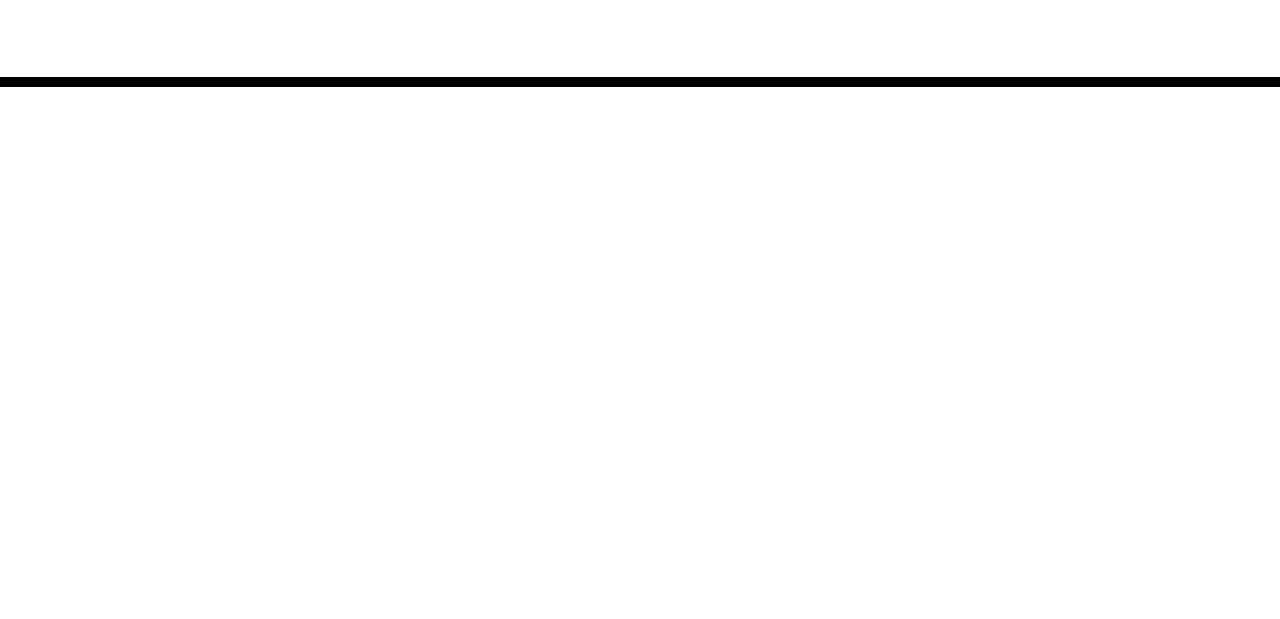
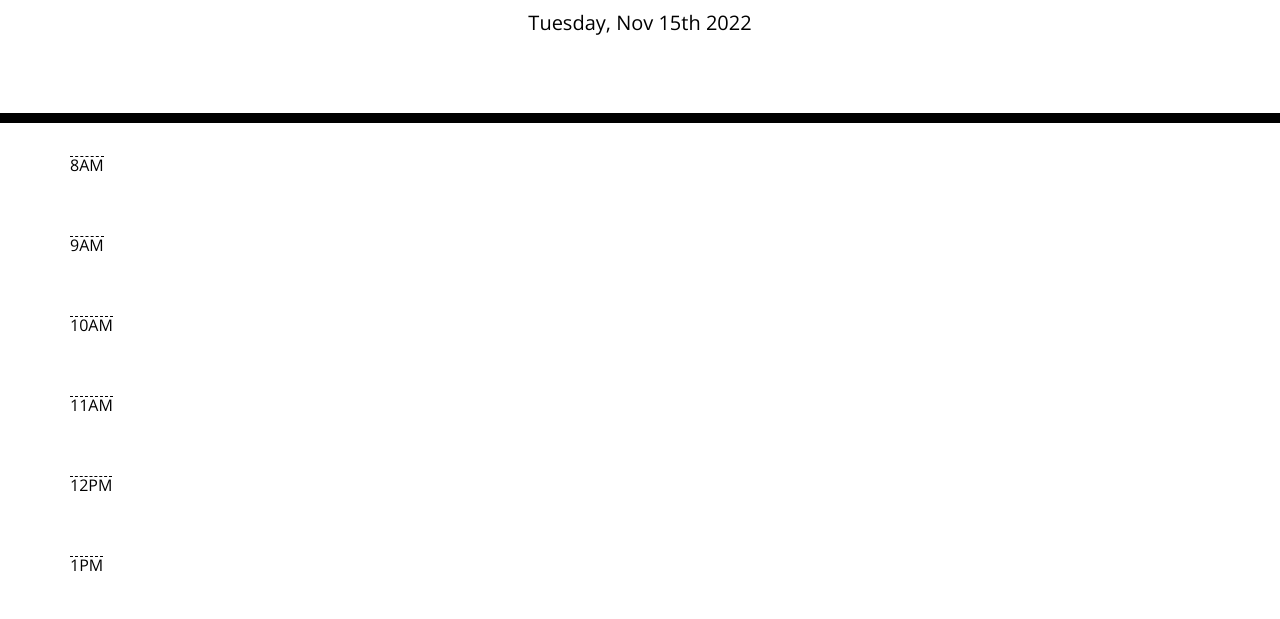
Before and after one commit to MightyHero/module-5-challenges, a plain HTML site: page Develop/index.html in a window 1280 px wide. Shown: the part 181-800 px from the top of the page. Drawn offline with nearby package versions, Linux system fonts and the light colour scheme.

Commit message:
added source for javascript to html

```diff
--- a/Develop/index.html
+++ b/Develop/index.html
@@ -34,5 +34,6 @@
 
     <script src="https://cdnjs.cloudflare.com/ajax/libs/jquery/3.2.1/jquery.min.js"></script>
     <script src="https://cdnjs.cloudflare.com/ajax/libs/moment.js/2.24.0/moment.min.js"></script>
+    <script src="script.js"></script>
   </body>
 </html>
--- a/Develop/script.js
+++ b/Develop/script.js
@@ -1,3 +1,30 @@
+var currentDay = document.querySelector("#currentDay");
+var date = moment().format("dddd, MMM Do YYYY");
+var timeBlockContainer = $(".container");
+
+function pageLoad() {
+    currentDay.textContent = date;
+}
+
+function addTimeBlock() {
+    var currentHour = moment().format("H");
+    for (let i = 0; i < 10; i++) {
+        var nextRow = $("<div>");
+        nextRow.attr("class", "row");
+        var infoBlock = $("<p>");
+        infoBlock.attr("class", "hour");
+        infoBlock.text (
+            moment()
+                .hour(i + 8)
+                .format("hA")
+        );
+        nextRow.append(infoBlock);
+        timeBlockContainer.append(nextRow);
+    }
+}
+addTimeBlock();
+pageLoad();
+
 moment().format('MMMM Do YYYY, h:mm:ss a');
 moment().format('dddd');
 moment().format("MMM Do YY");
```
